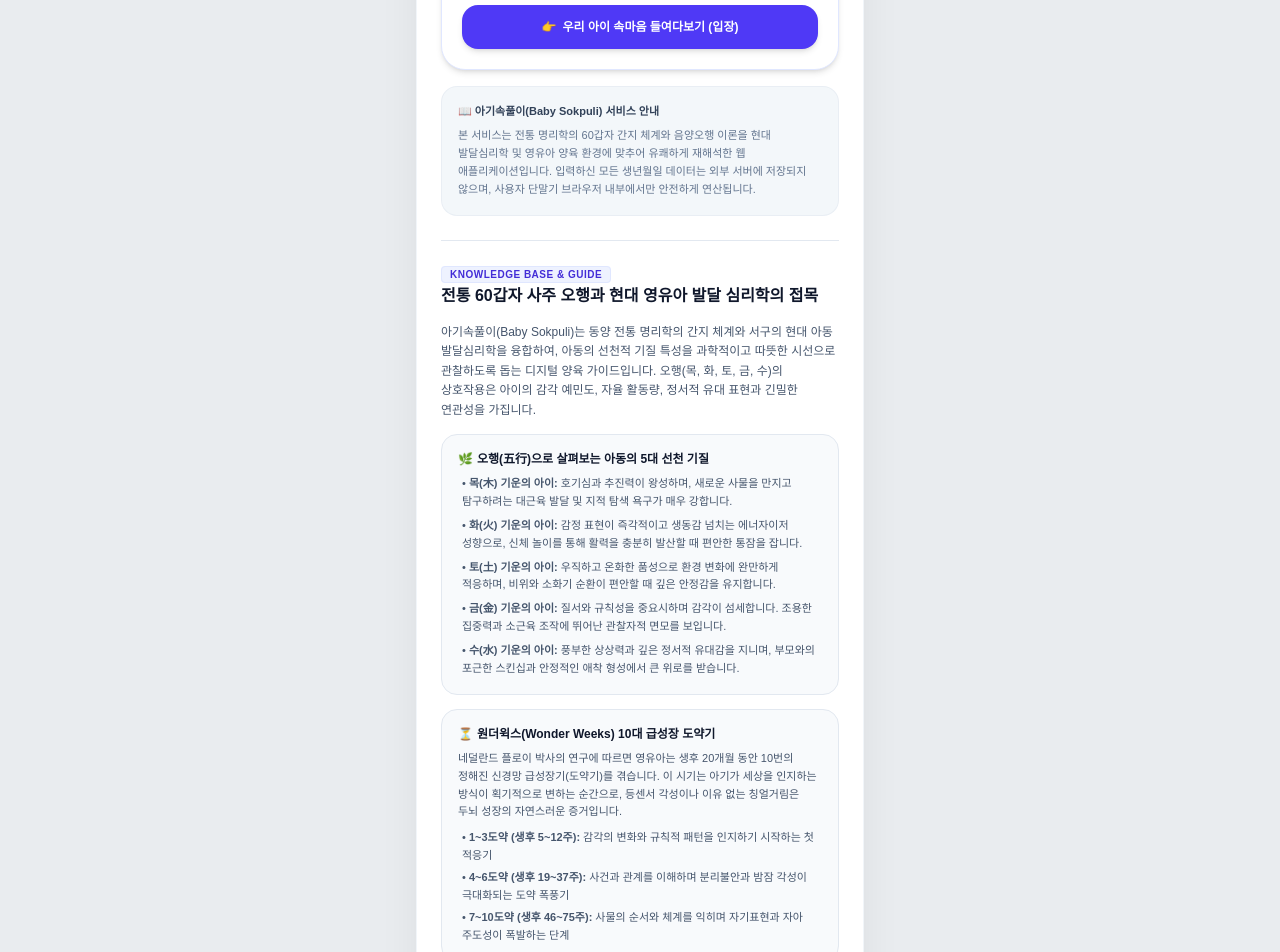
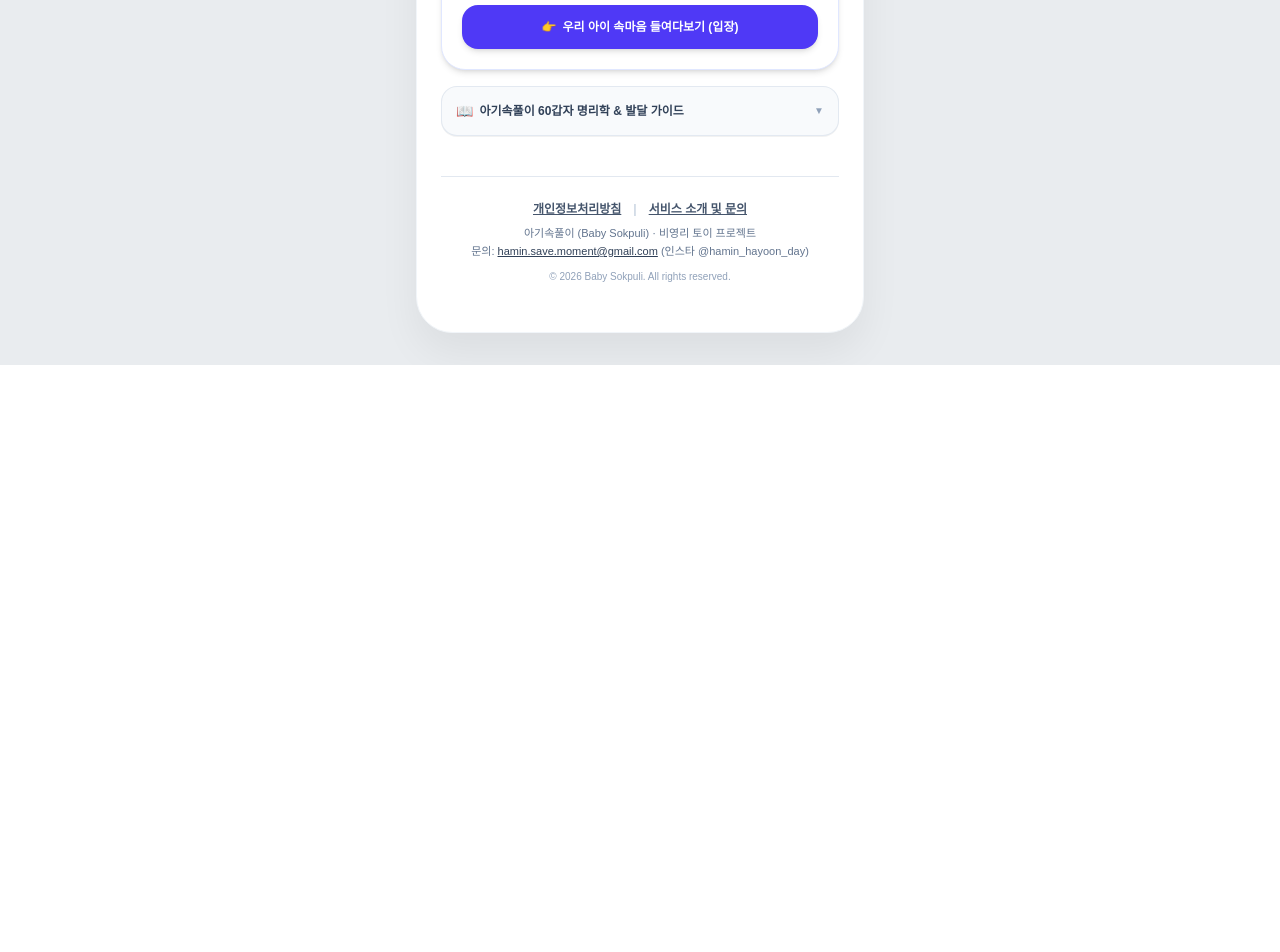
Before and after one commit to GreatJoonki/baby-sokpuli, a Next.js app: page / in a window 1280 px wide. Shown: the part 620-1572 px from the top of the page. After the commit the page ends 985 px from the top, so only its background shows below. Built offline with nearby package versions, Linux system fonts and the light colour scheme.

Commit message:
refactor: 첫 화면 백과사전 가이드 아코디언 UI 적용 및 디자인 최적화

```diff
--- a/src/app/page.tsx
+++ b/src/app/page.tsx
@@ -1842,7 +1842,7 @@ export default function Home() {
         </header>
 
         {/* ========================================================
-            VIEW 1: 첫 진입 게이트웨이 화면 (애드센스 정적 콘텐츠 탑재)
+            VIEW 1: 첫 진입 게이트웨이 화면 (깔끔한 접이식 가이드 카드 탑재)
            ======================================================== */}
         {!isEntered && (
           <div className="space-y-4 py-2 animate-fadeIn">
@@ -1951,69 +1951,53 @@ export default function Home() {
               </div>
             )}
 
-            <div className="bg-slate-100/80 rounded-2xl p-4 text-[11px] text-slate-500 space-y-1.5 leading-relaxed border border-slate-200/60">
-              <span className="font-extrabold text-slate-700 block">📖 아기속풀이(Baby Sokpuli) 서비스 안내</span>
-              <p className="break-keep">
-                본 서비스는 전통 명리학의 60갑자 간지 체계와 음양오행 이론을 현대 발달심리학 및 영유아 양육 환경에 맞추어 유쾌하게 재해석한 웹 애플리케이션입니다. 입력하신 모든 생년월일 데이터는 외부 서버에 저장되지 않으며, 사용자 단말기 브라우저 내부에서만 안전하게 연산됩니다.
-              </p>
-            </div>
-
-            {/* 🌟 [애드센스 심사용 고품질 정적 지식 백과 섹션] - 구글 봇이 진입하자마자 풍부한 콘텐츠를 즉시 수집 */}
-            <section className="mt-6 pt-5 border-t border-slate-200 text-left space-y-4 text-slate-700">
-              <div className="space-y-1">
-                <span className="text-[10px] font-extrabold text-indigo-700 bg-indigo-50 px-2 py-0.5 rounded border border-indigo-100 uppercase tracking-wider">
-                  KNOWLEDGE BASE & GUIDE
+            {/* 🌟 [애드센스 통과용 접이식 지식 가이드 카드] - 유저에겐 깔끔한 1줄, 봇에겐 2,000자 정적 텍스트 색인 */}
+            <details className="group bg-slate-50 border border-slate-200/90 rounded-2xl p-3.5 transition-all text-left shadow-2xs">
+              <summary className="flex justify-between items-center cursor-pointer list-none select-none text-xs font-bold text-slate-700 hover:text-slate-950">
+                <span className="flex items-center gap-1.5">
+                  <span className="text-sm">📖</span>
+                  <span>아기속풀이 60갑자 명리학 & 발달 가이드</span>
                 </span>
-                <h3 className="text-sm sm:text-base font-black text-slate-900 leading-snug">
-                  전통 60갑자 사주 오행과 현대 영유아 발달 심리학의 접목
-                </h3>
-              </div>
-
-              <div className="text-xs leading-relaxed space-y-3.5 text-slate-600 break-keep">
+                <span className="text-slate-400 group-open:rotate-180 transition-transform duration-200 text-[10px]">▼</span>
+              </summary>
+
+              <div className="mt-3.5 pt-3.5 border-t border-slate-200 text-xs leading-relaxed space-y-3 text-slate-600 break-keep">
                 <p>
-                  아기속풀이(Baby Sokpuli)는 동양 전통 명리학의 간지 체계와 서구의 현대 아동 발달심리학을 융합하여, 아동의 선천적 기질 특성을 과학적이고 따뜻한 시선으로 관찰하도록 돕는 디지털 양육 가이드입니다. 오행(목, 화, 토, 금, 수)의 상호작용은 아이의 감각 예민도, 자율 활동량, 정서적 유대 표현과 긴밀한 연관성을 가집니다.
+                  아기속풀이(Baby Sokpuli)는 동양 전통 명리학의 60갑자 간지 체계와 현대 아동 발달심리학을 접목한 양육 가이드입니다. 입력하신 모든 생년월일 데이터는 서버에 저장되지 않고 사용자 기기 내부에서만 연산됩니다.
                 </p>
 
-                {/* 오행 기질 요약 카드 */}
-                <div className="p-4 bg-slate-50/90 rounded-2xl border border-slate-200 space-y-2">
-                  <h4 className="font-black text-slate-900 text-xs flex items-center gap-1">
-                    <span>🌿</span> 오행(五行)으로 살펴보는 아동의 5대 선천 기질
+                <div className="p-3 bg-white rounded-xl border border-slate-200/80 space-y-1.5">
+                  <h4 className="font-extrabold text-slate-900 text-[11px] flex items-center gap-1">
+                    <span>🌿</span> 오행(五行)으로 살펴보는 아동의 5대 기질
                   </h4>
-                  <ul className="space-y-1.5 text-[11px] text-slate-600 pl-1">
-                    <li>• <b>목(木) 기운의 아이:</b> 호기심과 추진력이 왕성하며, 새로운 사물을 만지고 탐구하려는 대근육 발달 및 지적 탐색 욕구가 매우 강합니다.</li>
-                    <li>• <b>화(火) 기운의 아이:</b> 감정 표현이 즉각적이고 생동감 넘치는 에너자이저 성향으로, 신체 놀이를 통해 활력을 충분히 발산할 때 편안한 통잠을 잡니다.</li>
-                    <li>• <b>토(土) 기운의 아이:</b> 우직하고 온화한 품성으로 환경 변화에 완만하게 적응하며, 비위와 소화기 순환이 편안할 때 깊은 안정감을 유지합니다.</li>
-                    <li>• <b>금(金) 기운의 아이:</b> 질서와 규칙성을 중요시하며 감각이 섬세합니다. 조용한 집중력과 소근육 조작에 뛰어난 관찰자적 면모를 보입니다.</li>
-                    <li>• <b>수(水) 기운의 아이:</b> 풍부한 상상력과 깊은 정서적 유대감을 지니며, 부모와의 포근한 스킨십과 안정적인 애착 형성에서 큰 위로를 받습니다.</li>
+                  <ul className="space-y-1 text-[11px] text-slate-600 pl-1">
+                    <li>• <b>목(木) 기운:</b> 왕성한 호기심과 빠른 성장력, 끊임없이 만지고 탐색하는 성향</li>
+                    <li>• <b>화(火) 기운:</b> 풍부한 표현력과 넘치는 에너지, 신체 놀이로 활력을 발산할 때 안정</li>
+                    <li>• <b>토(土) 기운:</b> 포근하고 듬직한 품성, 소화기와 수면 주기의 편안함이 핵심</li>
+                    <li>• <b>금(金) 기운:</b> 규칙성과 질서를 중시하며, 섬세한 관찰력과 조용한 집중력 발휘</li>
+                    <li>• <b>수(水) 기운:</b> 깊은 유대감과 정서적 교감, 따뜻한 스킨십과 애착 형성이 중요</li>
                   </ul>
                 </div>
 
-                {/* 원더윅스 10대 도약기 가이드 카드 */}
-                <div className="p-4 bg-slate-50/90 rounded-2xl border border-slate-200 space-y-2">
-                  <h4 className="font-black text-slate-900 text-xs flex items-center gap-1">
-                    <span>⏳</span> 원더윅스(Wonder Weeks) 10대 급성장 도약기
+                <div className="p-3 bg-white rounded-xl border border-slate-200/80 space-y-1.5">
+                  <h4 className="font-extrabold text-slate-900 text-[11px] flex items-center gap-1">
+                    <span>⏳</span> 원더윅스(Wonder Weeks) 10대 도약기
                   </h4>
                   <p className="text-[11px] text-slate-600 leading-relaxed">
-                    네덜란드 플로이 박사의 연구에 따르면 영유아는 생후 20개월 동안 10번의 정해진 신경망 급성장기(도약기)를 겪습니다. 이 시기는 아기가 세상을 인지하는 방식이 획기적으로 변하는 순간으로, 등센서 각성이나 이유 없는 칭얼거림은 두뇌 성장의 자연스러운 증거입니다.
+                    출산 예정일을 기준으로 아기의 신경망이 급성장하는 10번의 도약기를 추적합니다. 등센서 각성이나 이유 없는 칭얼거림은 두뇌 성장의 자연스러운 증거이며 부모의 멘탈 케어가 중요합니다.
                   </p>
-                  <ul className="space-y-1 text-[11px] text-slate-600 pl-1">
-                    <li>• <b>1~3도약 (생후 5~12주):</b> 감각의 변화와 규칙적 패턴을 인지하기 시작하는 첫 적응기</li>
-                    <li>• <b>4~6도약 (생후 19~37주):</b> 사건과 관계를 이해하며 분리불안과 밤잠 각성이 극대화되는 도약 폭풍기</li>
-                    <li>• <b>7~10도약 (생후 46~75주):</b> 사물의 순서와 체계를 익히며 자기표현과 자아 주도성이 폭발하는 단계</li>
-                  </ul>
                 </div>
 
-                {/* 커플 특권 판결 및 상생 가이드 */}
-                <div className="p-4 bg-slate-50/90 rounded-2xl border border-slate-200 space-y-2">
-                  <h4 className="font-black text-slate-900 text-xs flex items-center gap-1">
-                    <span>💍</span> 상생(相生)의 미학: 커플 오행 케미스트리와 특권 판결
+                <div className="p-3 bg-white rounded-xl border border-slate-200/80 space-y-1.5">
+                  <h4 className="font-extrabold text-slate-900 text-[11px] flex items-center gap-1">
+                    <span>👑</span> 커플 상생 케미와 오늘의 특권 판결
                   </h4>
                   <p className="text-[11px] text-slate-600 leading-relaxed">
-                    두 사람의 고유한 오행 에너지는 상호 보완을 통해 시너지를 발휘합니다. 아기속풀이의 가상 2세 시뮬레이션은 두 사람의 생년월일 간지 조합을 확률적으로 모델링하며, 매일 자정 갱신되는 &lsquo;커플 특권 판결소&rsquo;는 일상의 사소한 결정 갈등을 유쾌한 양보와 힐링으로 승화시키도록 기획되었습니다.
+                    두 사람의 사주 오행 상생 조화를 확률적으로 시뮬레이션하여 미래 가상 2세의 기질과 일상 데이트 결정권을 유쾌한 양보와 배려로 풀어냅니다.
                   </p>
                 </div>
               </div>
-            </section>
+            </details>
           </div>
         )}
 
@@ -3145,7 +3129,7 @@ export default function Home() {
                         rel="noopener noreferrer"
                         className="flex-1 py-2.5 bg-amber-400 hover:bg-amber-300 text-slate-950 rounded-xl text-xs sm:text-sm font-bold text-center transition-all shadow-xs"
                       >
-                        🛒 부모 힐링템 구경
+                        🛒 커플 힐링템 구경
                       </a>
                     </div>
                   </div>
@@ -3468,7 +3452,7 @@ export default function Home() {
                     disabled={isDownloadingParentMatch}
                     className="w-full py-4 bg-slate-900 hover:bg-slate-800 text-white rounded-2xl text-xs sm:text-sm font-black shadow-sm transition-all flex items-center justify-center space-x-2 active:scale-95 break-keep"
                   >
-                    <svg className="w-4 h-4 text-white" fill="none" stroke="currentColor" strokeWidth="2.2" viewBox="0 0 24 24">
+                    <svg className="w-5 h-5 text-white" fill="none" stroke="currentColor" strokeWidth="2.2" viewBox="0 0 24 24">
                       <path strokeLinecap="round" strokeLinejoin="round" d="M4 16v1a3 3 0 003 3h10a3 3 0 003-3v-1m-4-4l-4 4m0 0l-4-4m4 4V4" />
                     </svg>
                     <span>{isDownloadingParentMatch ? '결과 카드 캡처 중...' : '🔥 육아 난이도 진단 결과 이미지로 저장하기'}</span>
```
